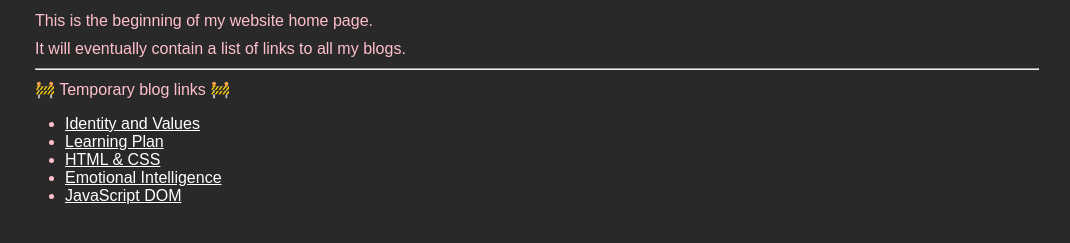
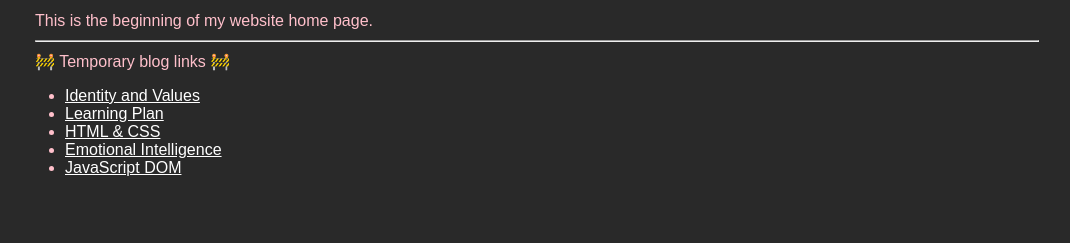
Before and after one commit to denver-devacademy/denver-devacademy.github.io, a plain HTML site: page index.html in a window 1280 px wide. Shown: the part 175-418 px from the top of the page, without its empty margins (103-1173 px from the left). Drawn offline with Linux system fonts and the light colour scheme; a web font is replaced by a local one.

Commit message:
remove "eventually contain a list of links" line from homepage

```diff
--- a/index.html
+++ b/index.html
@@ -21,7 +21,6 @@
     <div>
       <h1>Kia ora Taiao! (Hello World!)</h1>
       <p>This is the beginning of my website home page.</p>
-      <p>It will eventually contain a list of links to all my blogs.</p>
     </div>
     <hr>
     <div>
```
